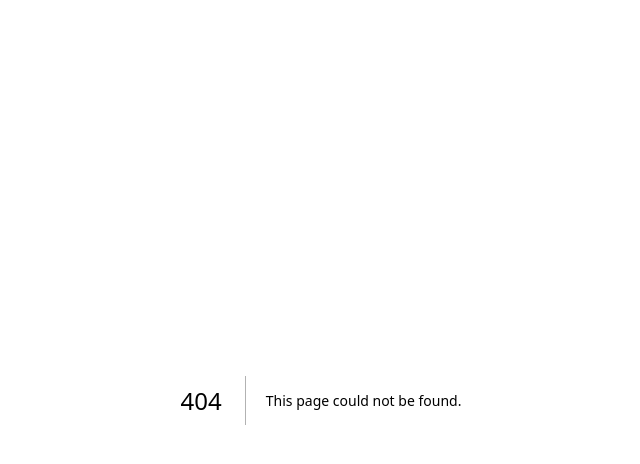
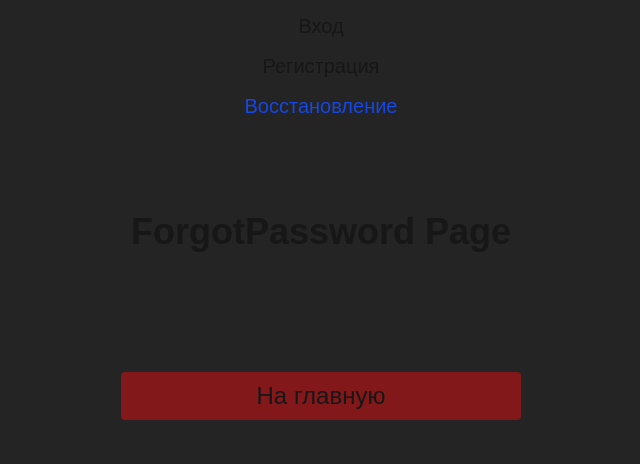
Before and after one commit to alex-zander-0403/next-routing, a Next.js app: page /forgot-password in a window 1280 px wide. Before the commit this address had no page. Shown: the top 464 px of the page, without its empty margins (319-959 px from the left). Built offline with nearby package versions, Linux system fonts and the light colour scheme.

Commit message:
add active link in auth layout

```diff
--- /dev/null
+++ b/src/app/(auth)/forgot-password/page.tsx
@@ -0,0 +1,22 @@
+import Link from "next/link";
+
+function ForgotPassword() {
+  return (
+    <div className="flex justify-center items-center flex-col gap-30 p-20">
+      <div className="flex justify-center items-center flex-col gap-5">
+        <h1 className=" text-4xl font-bold ">ForgotPassword Page</h1>
+      </div>
+
+      <div className="flex justify-center items-center flex-col gap-5">
+        <Link
+          href="/"
+          className="w-100 text-center px-8 py-2 text-2xl rounded bg-red-900 hover:bg-red-700 transition-all"
+        >
+          На главную
+        </Link>
+      </div>
+    </div>
+  );
+}
+
+export default ForgotPassword;
--- /dev/null
+++ b/src/app/(auth)/layout.tsx
@@ -0,0 +1,39 @@
+"use client";
+import Link from "next/link";
+import { usePathname } from "next/navigation";
+
+const navLinks = [
+  { name: "Вход", href: "/login" },
+  { name: "Регистрация", href: "/register" },
+  { name: "Восстановление", href: "/forgot-password" },
+];
+
+export default function AuthLayout({
+  children,
+}: Readonly<{
+  children: React.ReactNode;
+}>) {
+  const pathname = usePathname();
+
+  return (
+    <div className="flex justify-center items-center flex-col p-3 gap-3">
+      {navLinks.map((link, i) => {
+        const isActive =
+          pathname === link.href || pathname.startsWith(link.href);
+
+        return (
+          <Link
+            key={i}
+            href={link.href}
+            className={`text-xl hover:text-blue-500 ${
+              isActive ? "text-blue-700" : ""
+            }`}
+          >
+            {link.name}
+          </Link>
+        );
+      })}
+      <div>{children}</div>
+    </div>
+  );
+}
--- /dev/null
+++ b/src/app/(auth)/login/page.tsx
@@ -0,0 +1,22 @@
+import Link from "next/link";
+
+function Login() {
+  return (
+    <div className="flex justify-center items-center flex-col gap-30 p-20">
+      <div className="flex justify-center items-center flex-col gap-5">
+        <h1 className=" text-4xl font-bold ">Login Page</h1>
+      </div>
+
+      <div className="flex justify-center items-center flex-col gap-5">
+        <Link
+          href="/"
+          className="w-100 text-center px-8 py-2 text-2xl rounded bg-red-900 hover:bg-red-700 transition-all"
+        >
+          На главную
+        </Link>
+      </div>
+    </div>
+  );
+}
+
+export default Login;
--- /dev/null
+++ b/src/app/(auth)/register/page.tsx
@@ -0,0 +1,22 @@
+import Link from "next/link";
+
+function Register() {
+  return (
+    <div className="flex justify-center items-center flex-col gap-30 p-20">
+      <div className="flex justify-center items-center flex-col gap-5">
+        <h1 className=" text-4xl font-bold ">Register Page</h1>
+      </div>
+
+      <div className="flex justify-center items-center flex-col gap-5">
+        <Link
+          href="/"
+          className="w-100 text-center px-8 py-2 text-2xl rounded bg-red-900 hover:bg-red-700 transition-all"
+        >
+          На главную
+        </Link>
+      </div>
+    </div>
+  );
+}
+
+export default Register;
--- a/src/app/counter/Counter.tsx
+++ b/src/app/counter/Counter.tsx
@@ -5,7 +5,7 @@ function Counter() {
   const [counter, setCounter] = useState(0);
 
   return (
-    <div className="flex justify-center items-center flex-col gap-3 p-3 border-1 rounded-md border-gray-600 ">
+    <div className="flex justify-center items-center flex-col gap-3 p-3 border rounded-md border-gray-600 ">
       <div className="mt-20 w-full text-center space-y-5">
         Клиентская часть компонента counter
       </div>
--- a/src/app/page.tsx
+++ b/src/app/page.tsx
@@ -37,6 +37,13 @@ function Home() {
         >
           Документация (Catch-all Segments)
         </Link>
+
+        <Link
+          href="/login"
+          className="w-150 text-center px-8 py-2 text-2xl rounded bg-gray-700 hover:bg-gray-600 transition-all"
+        >
+          Авторизация (Active Link)
+        </Link>
       </div>
     </div>
   );
```
